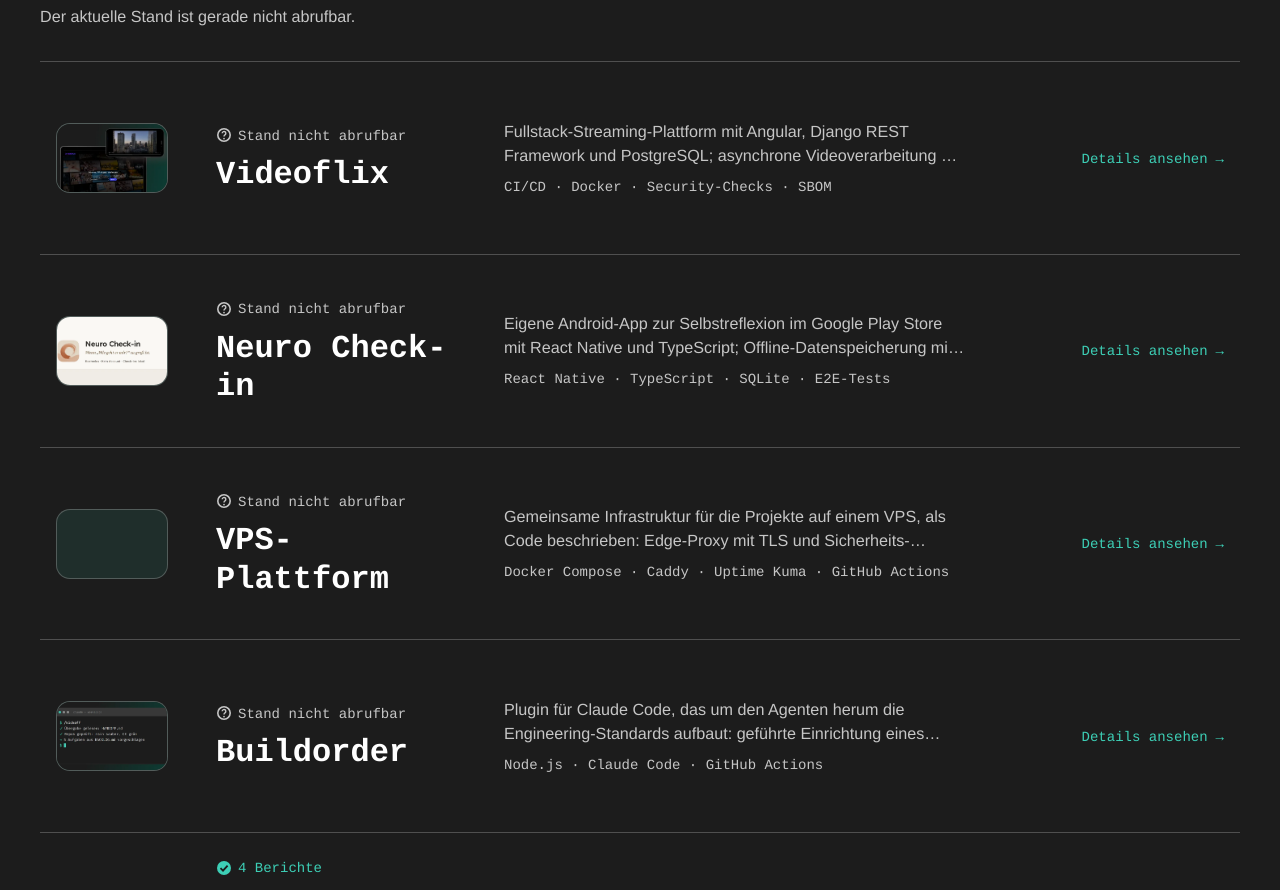
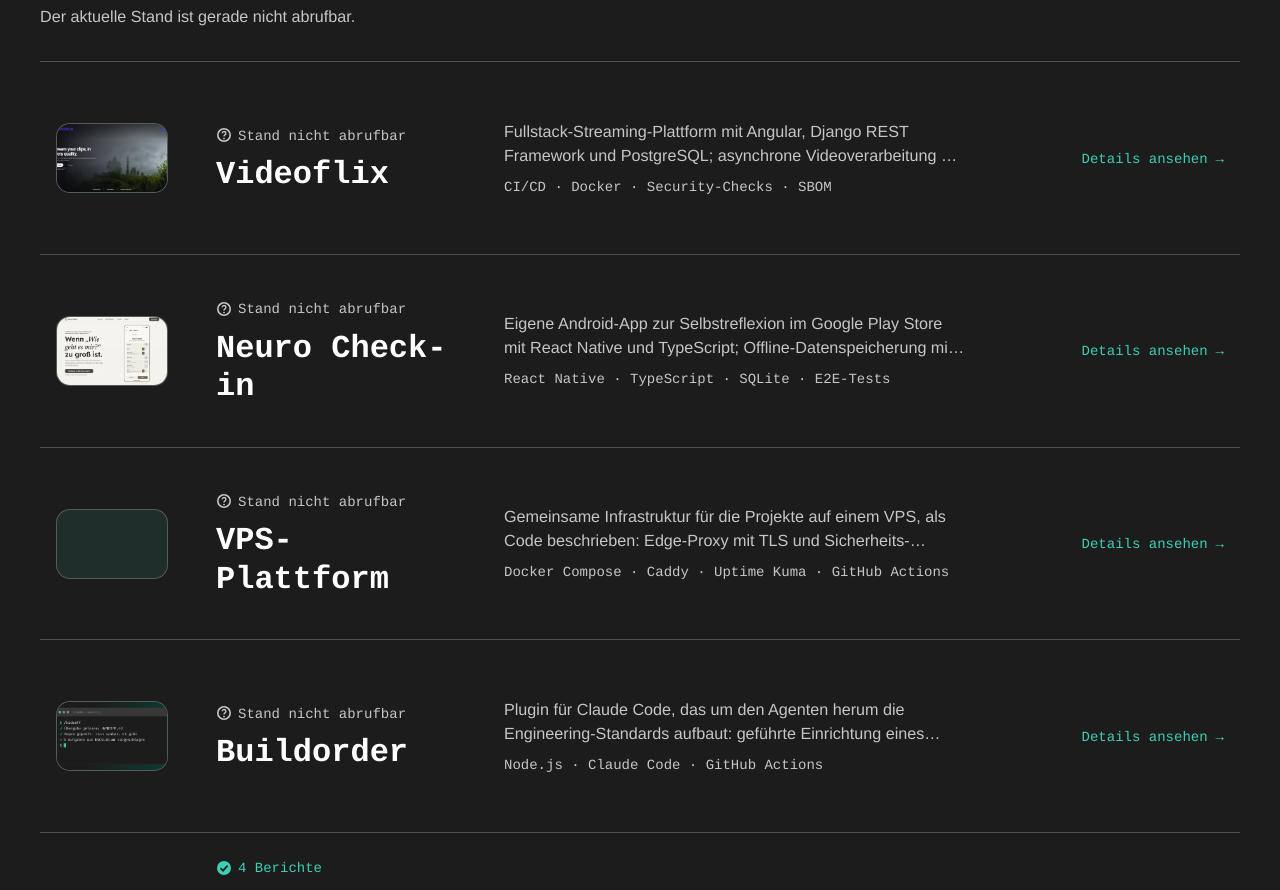
Before and after one commit to PhilippKlinger/philippklinger.com, an Angular app: page / in a window 1280 px wide. Shown: the part 2340-3230 px from the top of the page. Built offline with nearby package versions, Linux system fonts and the light colour scheme; no server answers; a web font is replaced by a local one.

Commit message:
feat(projects): new cover images for Videoflix and Neuro Check-in

```diff
--- a/src/content/projects.ts
+++ b/src/content/projects.ts
@@ -46,7 +46,7 @@ export const projects: Project[] = [
       { label: 'Live ansehen', url: 'https://videoflix.philipp-klinger.com' },
       { label: 'Code auf GitHub', url: 'https://github.com/PhilippKlinger/videoflix-backend' },
     ],
-    preview: { src: 'images/projects/videoflix.webp', width: 640, height: 336 },
+    preview: { src: 'images/projects/videoflix.webp', width: 704, height: 378 },
   },
   {
     slug: 'neuro-check-in',
@@ -67,7 +67,7 @@ export const projects: Project[] = [
       },
       { label: 'Website', url: 'https://neurocheckin.de' },
     ],
-    preview: { src: 'images/projects/neuro-check-in.webp', width: 640, height: 336 },
+    preview: { src: 'images/projects/neuro-check-in.webp', width: 704, height: 385 },
   },
   {
     slug: 'vps-plattform',
```
Also changed, not shown: public/images/projects/neuro-check-in.webp, public/images/projects/videoflix.webp.
